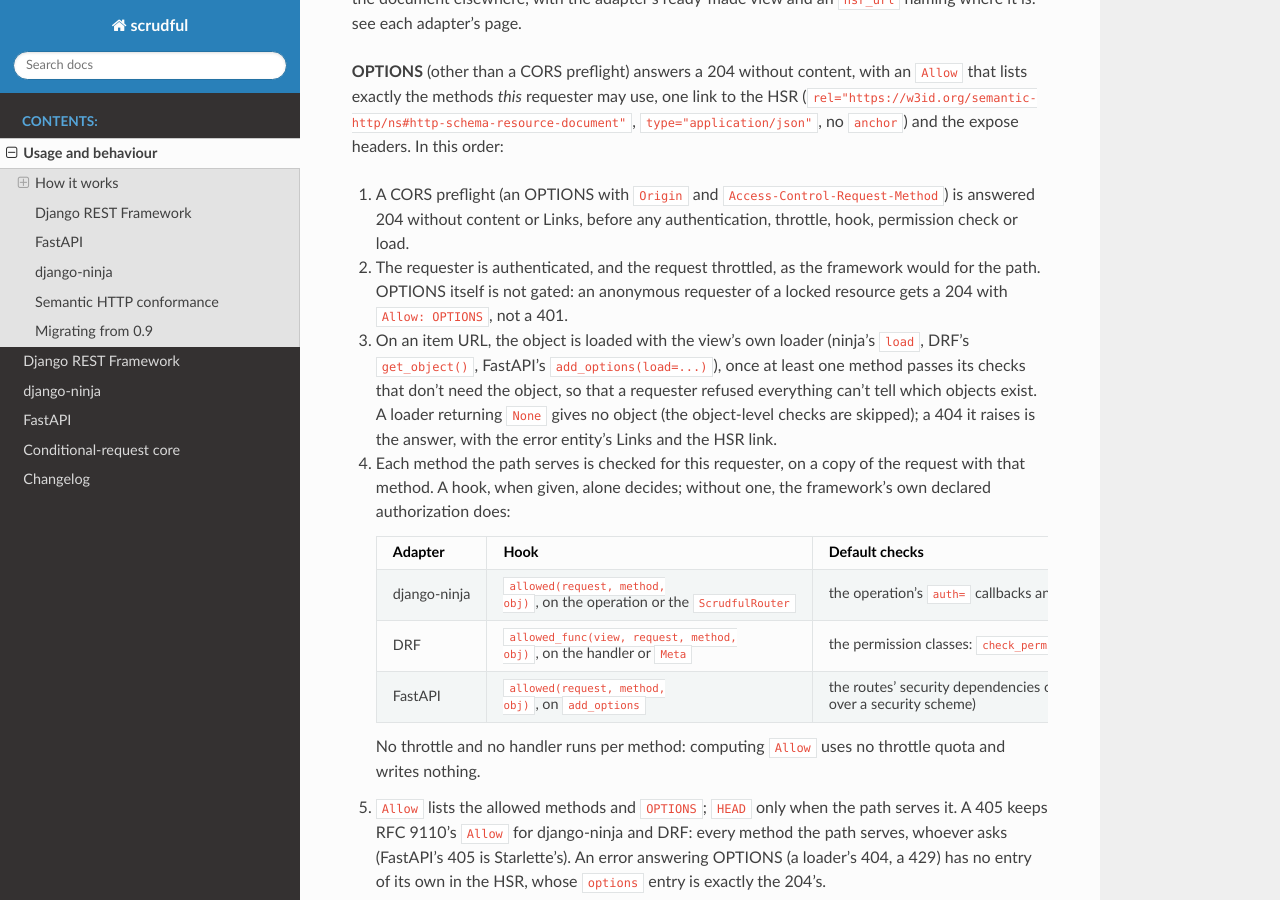
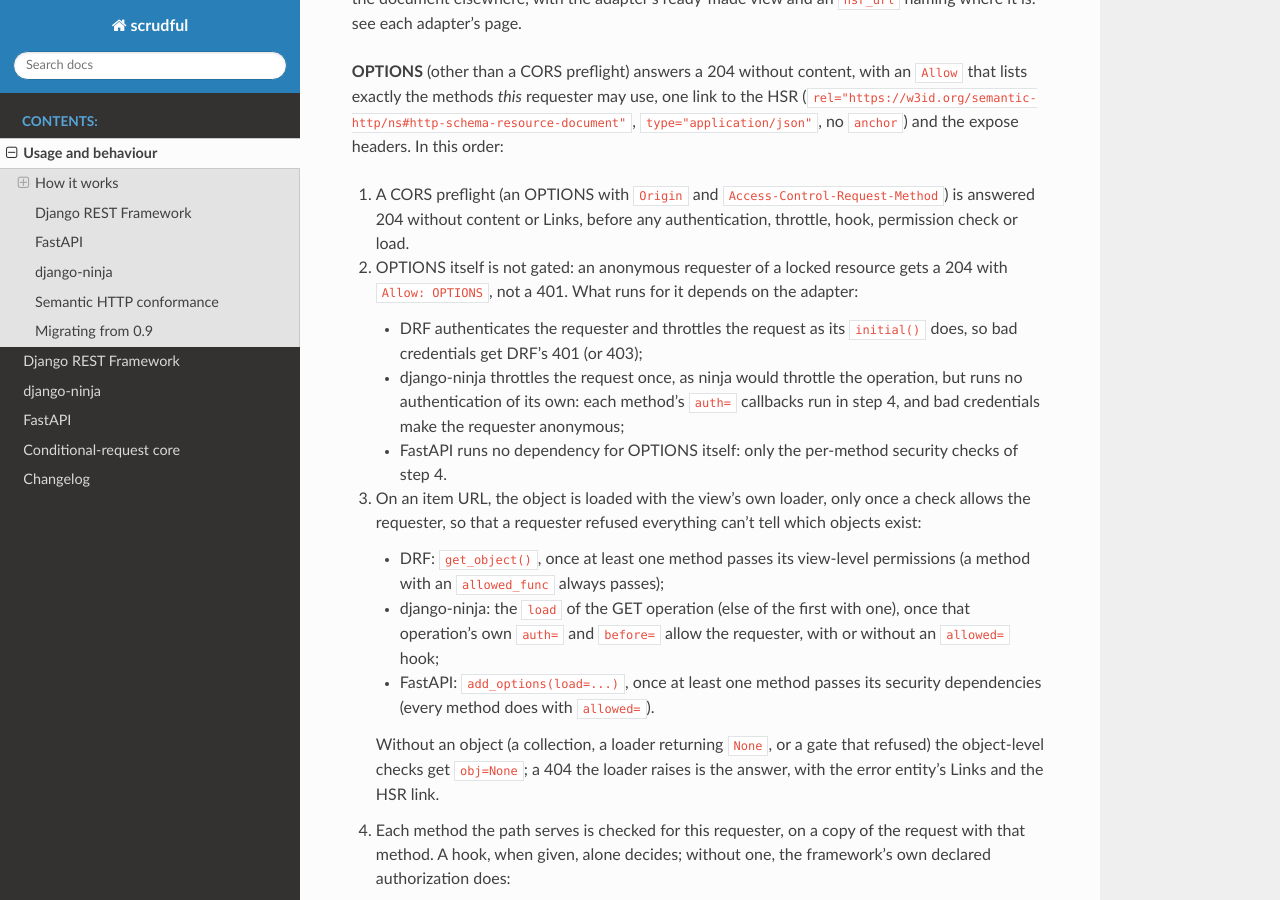
Before and after one commit to mimotoai/scrudful, a Sphinx documentation site: the page built from docs/source/usage.rst, in a window 1280 px wide and 900 px high, scrolled down 3037 px. Built offline with Sphinx 7.4.7 and the Read the Docs theme 3.1.0, drawn with Linux system fonts in a browser that asks for light colours; some of the changed text lies outside the part shown.

Commit message:
Task 19 fix round 1: per-adapter OPTIONS steps and migration step 5, startup breaks in the migration, minor fixes

```diff
--- a/README.rst
+++ b/README.rst
@@ -218,16 +218,33 @@ order:
    ``Access-Control-Request-Method``) is answered 204 without content or
    Links, before any authentication, throttle, hook, permission check or
    load.
-2. The requester is authenticated, and the request throttled, as the framework
-   would for the path. OPTIONS itself is not gated: an anonymous requester of a
-   locked resource gets a 204 with ``Allow: OPTIONS``, not a 401.
-3. On an item URL, the object is loaded with the view's own loader (ninja's
-   ``load``, DRF's ``get_object()``, FastAPI's ``add_options(load=...)``), once
-   at least one method passes its checks that don't need the object, so that
-   a requester refused everything can't tell which objects exist. A loader
-   returning ``None`` gives no object (the object-level checks are skipped);
-   a 404 it raises is the answer, with the error entity's Links and the HSR
-   link.
+2. OPTIONS itself is not gated: an anonymous requester of a locked resource
+   gets a 204 with ``Allow: OPTIONS``, not a 401. What runs for it depends on
+   the adapter:
+
+   * DRF authenticates the requester and throttles the request as its
+     ``initial()`` does, so bad credentials get DRF's 401 (or 403);
+   * django-ninja throttles the request once, as ninja would throttle the
+     operation, but runs no authentication of its own: each method's
+     ``auth=`` callbacks run in step 4, and bad credentials make the requester
+     anonymous;
+   * FastAPI runs no dependency for OPTIONS itself: only the per-method
+     security checks of step 4.
+3. On an item URL, the object is loaded with the view's own loader, only once
+   a check allows the requester, so that a requester refused everything can't
+   tell which objects exist:
+
+   * DRF: ``get_object()``, once at least one method passes its view-level
+     permissions (a method with an ``allowed_func`` always passes);
+   * django-ninja: the ``load`` of the GET operation (else of the first with
+     one), once that operation's own ``auth=`` and ``before=`` allow the
+     requester, with or without an ``allowed=`` hook;
+   * FastAPI: ``add_options(load=...)``, once at least one method passes its
+     security dependencies (every method does with ``allowed=``).
+
+   Without an object (a collection, a loader returning ``None``, or a gate
+   that refused) the object-level checks get ``obj=None``; a 404 the loader
+   raises is the answer, with the error entity's Links and the HSR link.
 4. Each method the path serves is checked for this requester, on a copy of
    the request with that method. A hook, when given, alone decides; without
    one, the framework's own declared authorization does:
@@ -951,10 +968,13 @@ between spec commits ``bcc338e`` and ``37ec1ce``. For a project on 0.9
    ``ScrudfulRouter(allowed=...)`` (or ``allowed=`` on a decorator),
    ``allowed(request, method, obj) -> bool``. Check the requester's permission
    for ``method`` (``http.<METHOD>``) against the policy, and its conditions
-   against ``obj`` (``None`` for a collection). With a hook, OPTIONS loads the
-   object for every requester, so ``get_object()`` (or ``load``) must hide,
-   with a 404, the objects a requester may not see. Without one, the
-   permission classes (DRF) or ``auth=`` and ``before=`` (ninja) decide.
+   against ``obj`` when there is one. ``obj`` is ``None`` for a collection,
+   and, under django-ninja, also on an item URL when the GET operation's
+   ``auth=`` or ``before=`` refused the requester (the object is then not
+   loaded). Under DRF, a hook makes OPTIONS load the object for every
+   requester, so ``get_object()`` must hide, with a 404, the objects a
+   requester may not see. Without a hook, the permission classes (DRF) or
+   ``auth=`` and ``before=`` (ninja) decide.
 6. **Update the tests that assert the 200 OPTIONS body.** OPTIONS is now a 204
    without content, ``Allow`` depends on the requester, and the document is
    at the target of the response's HTTP Schema Resource link: GET it there. It
@@ -970,6 +990,21 @@ between spec commits ``bcc338e`` and ``37ec1ce``. For a project on 0.9
    and ``allow_header`` are gone.
 8. **Install** ``handler404`` / ``handler500`` (Django), and configure the CORS
    middleware (``EXPOSE_HEADERS``, ``OPTIONS``, the ``/_hsr/`` routes).
+9. **Also check what now fails at startup or on configuration:**
+
+   * a schema link without a context link (for a non-in-band media type, such
+     as JSON) is refused: an ``Entity`` (or a ninja decorator) given a plain
+     one raises ``HsrConfigError``, a ``ValueError``, when created, and a
+     callable one, or DRF's and FastAPI's link options, raise the adapter's
+     configuration error when the HSR is built. Give every schema link its
+     ``context_link_or_func`` (0.9's README DRF snippet had a schema only);
+   * django-ninja: every plain (not scrudful) operation on a
+     ``ScrudfulRouter`` needs ``@described(Entity(...))`` (or
+     ``scrudful_entity=``), or adding it raises ``ConfigError``;
+   * django-ninja: the API's and routers' ``add_decorator`` decorators now
+     also wrap the public HSR route, so a gate added that way makes it
+     non-public; and ``add_decorator(mode="operation")`` gates no longer gate
+     OPTIONS, nor show in its ``Allow`` (give ``allowed=``).
 
 The changelog lists every change.
 
--- a/docs/source/ninja.rst
+++ b/docs/source/ninja.rst
@@ -397,8 +397,9 @@ created. A ``list_load`` returning ``None`` means there is no collection (e.g.
 its parent is missing): no precondition can fail and the handler answers, as
 with ``load``, though a malformed header is still a 400. A create without a
 precondition proceeds without calling ``list_load``: never a 428. The HTTP
-Schema Resource lists the 400 and 412. The list validators are evaluated for a POST only, so an
-operation without POST raises ``ConfigError`` when it is built. ``list_load``
+Schema Resource lists the 400 and 412. The list validators are evaluated for a
+POST only, so an operation without POST raises ``ConfigError`` when it is
+built. ``list_load``
 must apply the list operation's authorization: the check runs before the
 handler, so before any authorization the handler decides from the body.
 
```
Also changed, not shown: CHANGELOG.rst (+6 -3 lines), 1 other file.
